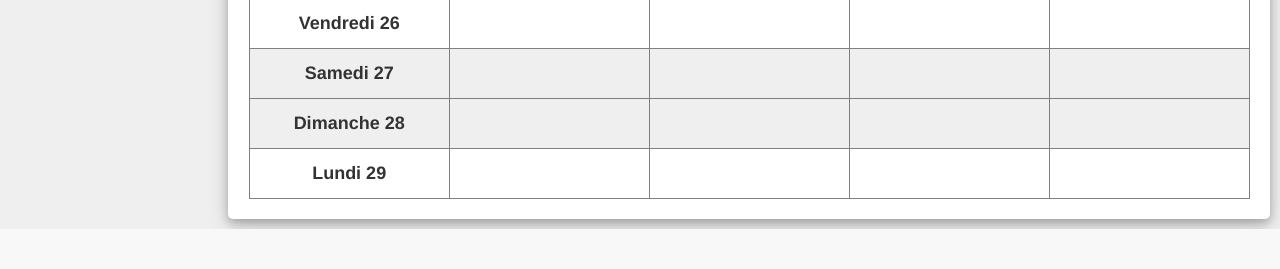
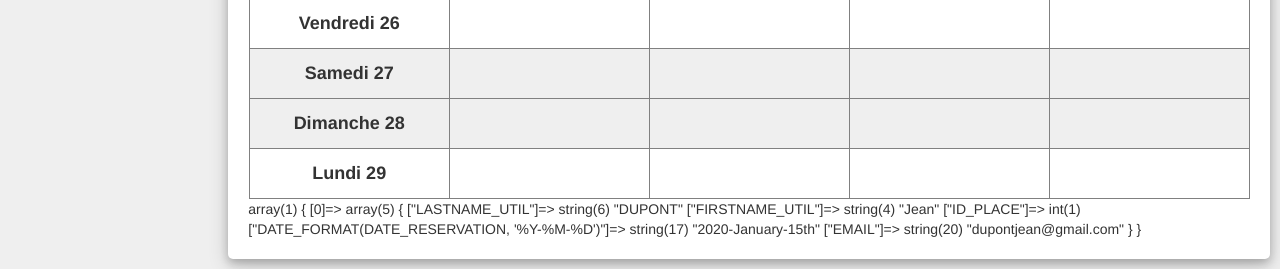
Before and after one commit to tonybloc/bts-suaps, a PHP site: page /Projet_SUAPS/view/reservView.php in a window 1280 px wide. Shown: the part 853-1122 px from the top of the page. Before the commit the page ends 1082 px from the top, so only its background shows below. Run offline with PHP 8.4, Linux system fonts and the light colour scheme; data comes from the database, SQL or seed files in the repository; tables that the repository leaves empty hold one stand-in row (values such as "Sample post").

Commit message:
creation de la requete pour remplir les chamsp du tableau

```diff
--- a/model/model.php
+++ b/model/model.php
@@ -115,9 +115,19 @@ function initSessionUsers()
     $_SESSION['Users'].= "]";
 }
 
-function fillCalendar()
+function fillcalendar()
 {
     global $myConnection;
-    $myCoonnection->query();
-
+    $myConnection->query(
+        "SELECT LASTNAME_UTIL,
+        FIRSTNAME_UTIL,
+        ID_PLACE,
+        DATE_FORMAT(DATE_RESERVATION, '%Y-%M-%D'),
+        EMAIL
+        FROM utilisateur u
+        INNER JOIN reserver r
+        ON r.ID_UTIL = u.ID_UTIL
+        WHERE DATE_RESERVATION >= CURDATE()
+        AND DATE_RESERVATION <= DATE_ADD(DATE_RESERVATION, INTERVAL 15 DAY)");
+    return $myConnection->resultset();
 }
--- a/view/reservView.php
+++ b/view/reservView.php
@@ -33,6 +33,7 @@ require_once (ROOT_FOLDER.DS.'view'.DS.'header.php');
 		<div class="col-xs-12 col-sm-12 col-md-3 col-lg-2 panel-left">
 			<?php require_once (ROOT_FOLDER.DS.'view'.DS.'statView.php');?>
 			<?php
+
 			if(isset($_SESSION['user'])){
 			    if(unserialize($_SESSION['user'])->getRole() == ADMIN)
 			    {
@@ -44,7 +45,9 @@ require_once (ROOT_FOLDER.DS.'view'.DS.'header.php');
 		<div class="col-xs-12 col-sm-12 col-md-9 col-lg-10 panel-right">
 			<div class="panel_reservation">
             	<h1 class="reserv_title"> <?php echo 'Planning : '.$calendar1->getMonthYearToString();?> </h1>
-            	<?php echo $calendar1->_generate(); ?>
+            	<?php echo $calendar1->_generate();
+            	echo var_dump(fillCalendar());?>
+
             </div>
 		</div>
 	</div>
```
